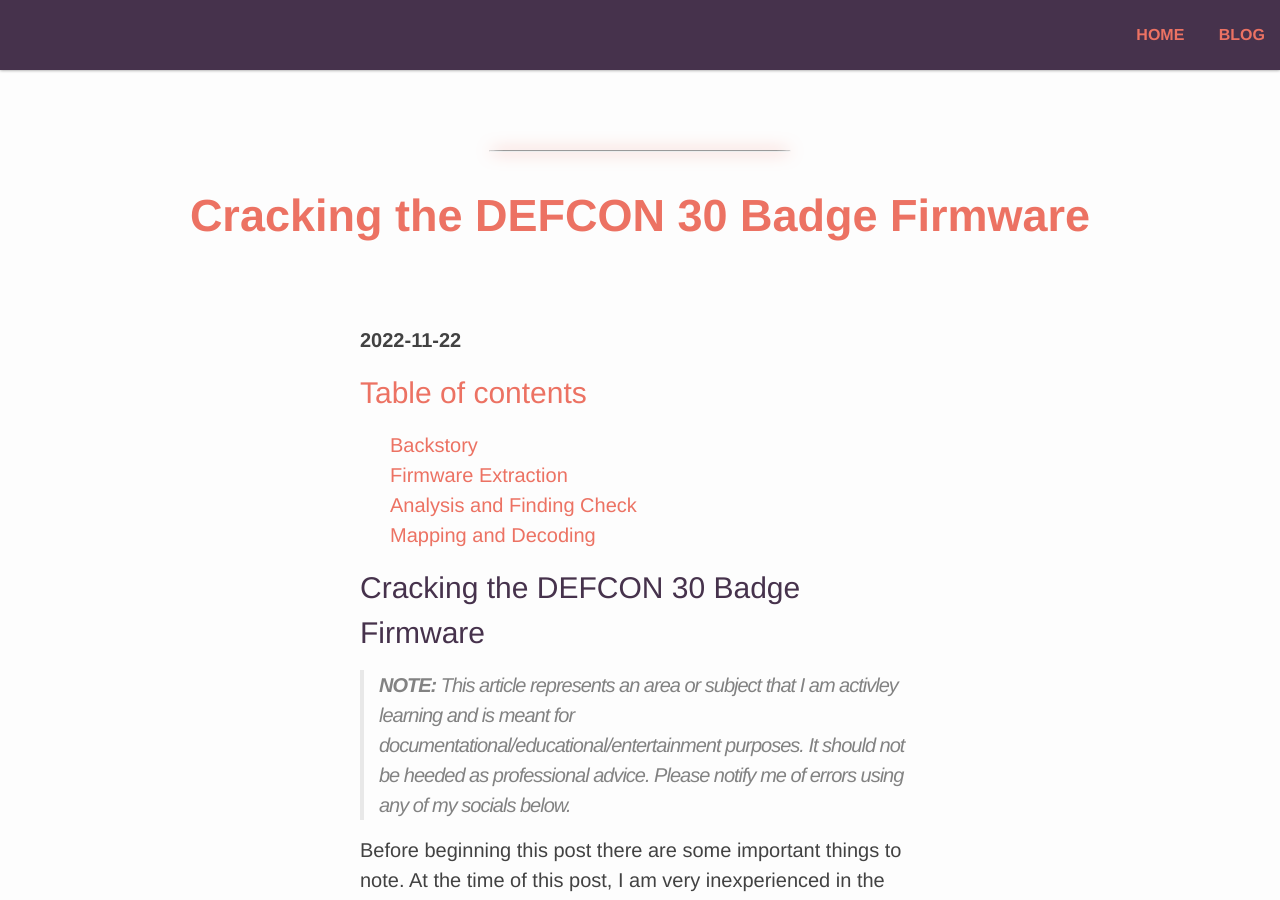
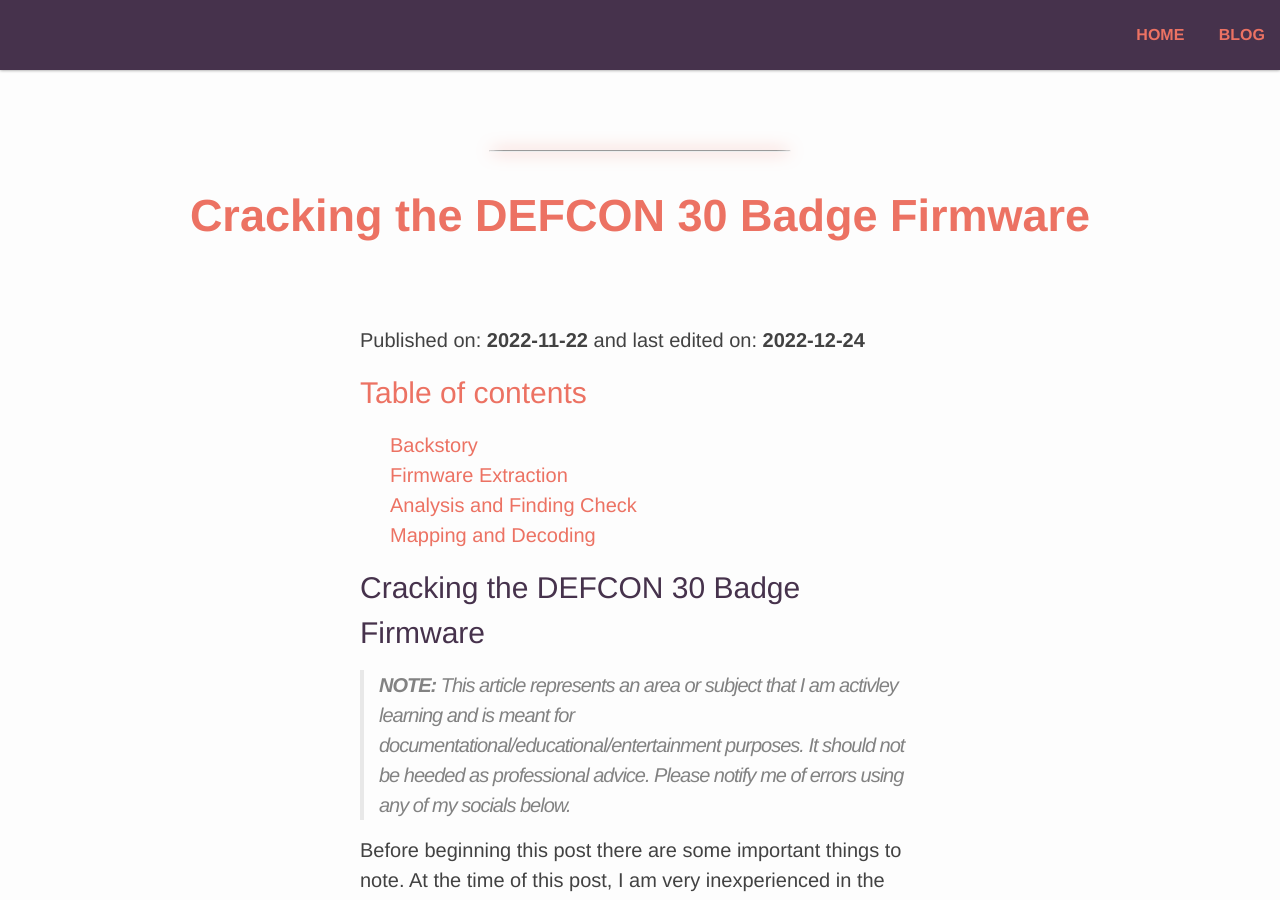
Before and after one commit to elbee-cyber/old.elbee-cyber.github.io, a Jekyll site: the page built from _posts/2022-11-22-Cracking-the-Defcon-30-Badge-Firmware.md, in a window 1280 px wide and 900 px high. Built offline with Jekyll 4.4.1, drawn with Linux system fonts in a browser that asks for light colours.

Commit message:
Update 2022-11-22-Cracking-the-Defcon-30-Badge-Firmware.md

```diff
--- a/_posts/2022-11-22-Cracking-the-Defcon-30-Badge-Firmware.md
+++ b/_posts/2022-11-22-Cracking-the-Defcon-30-Badge-Firmware.md
@@ -3,7 +3,7 @@ layout: post
 title: Cracking the DEFCON 30 Badge Firmware
 ---
 
-**2022-11-22**
+Published on: **2022-11-22** and last edited on: **2022-12-24**
 
 # Table of contents
 1. [Backstory](#backstory)
```
